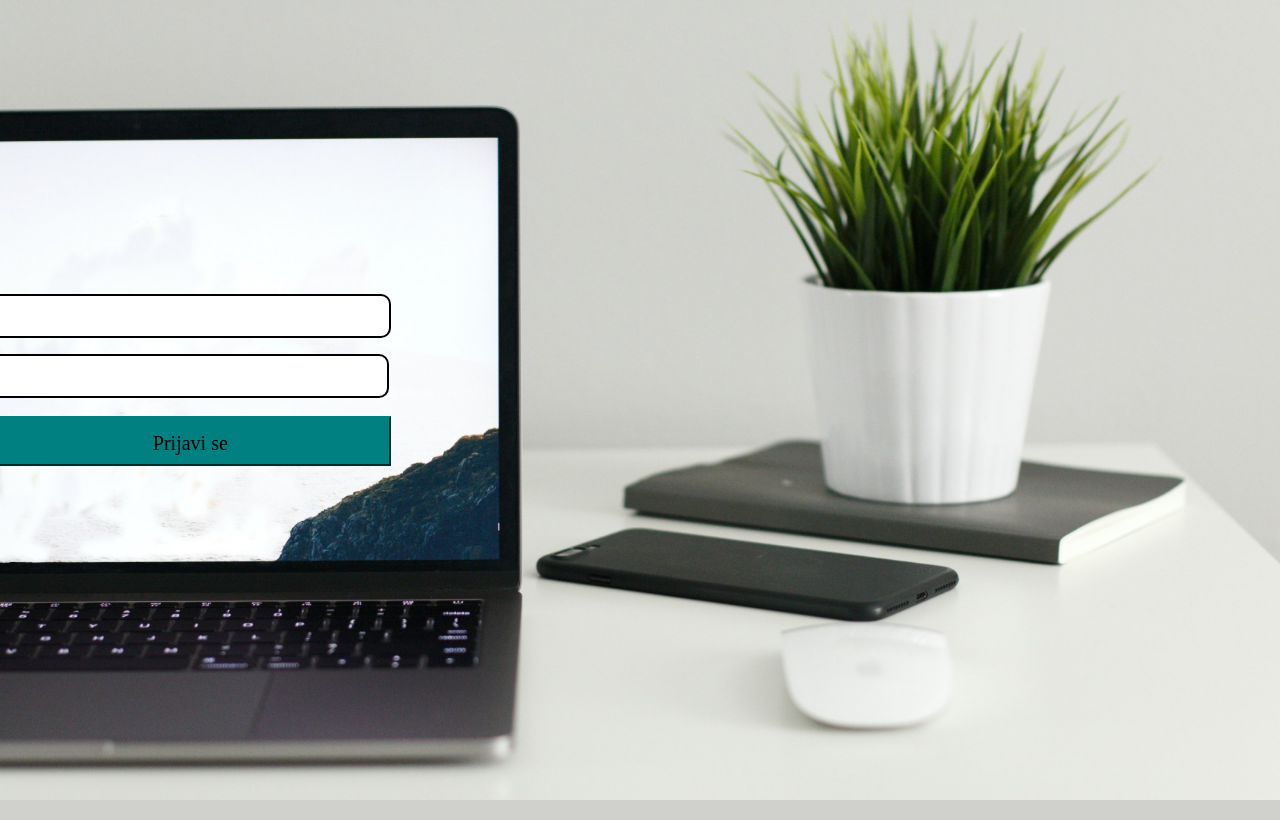
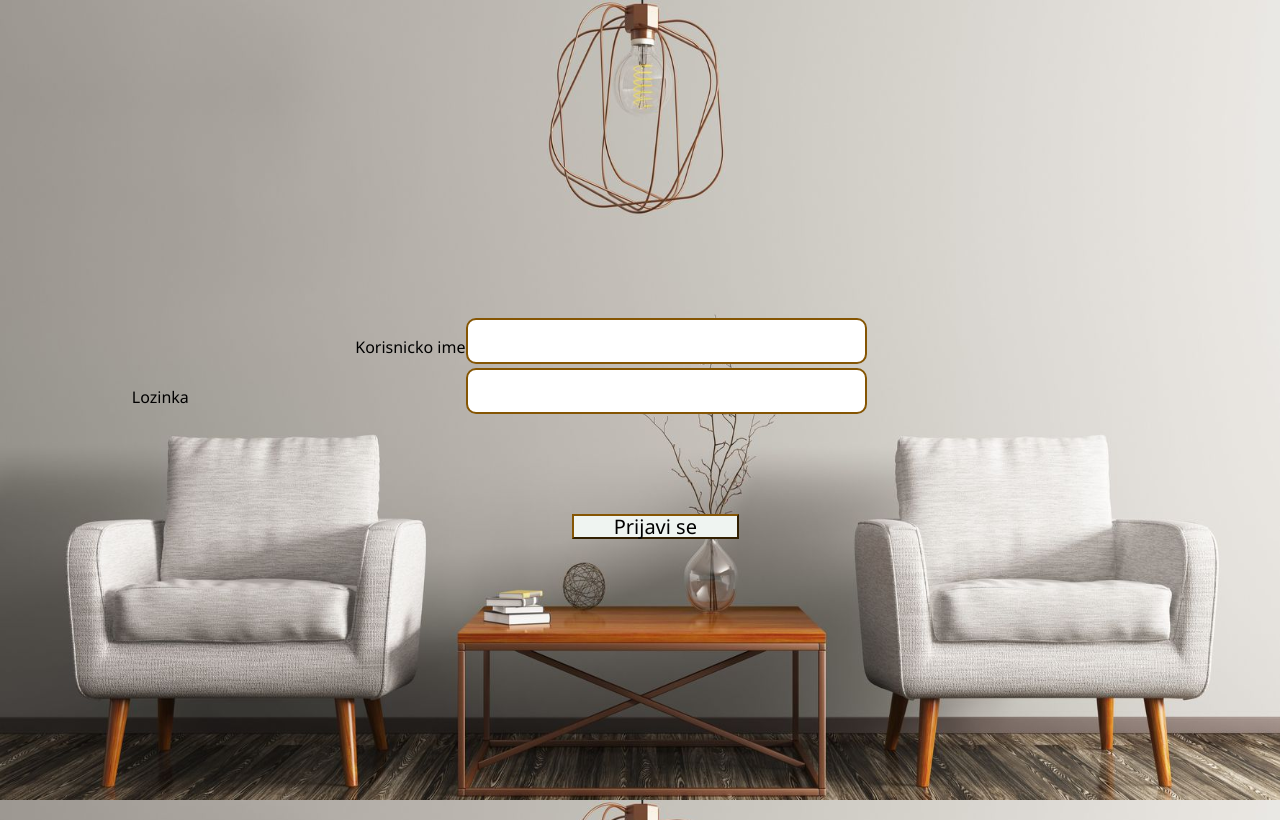
Before and after one commit to at20190073/PHPProjekat, a PHP site: page / in a window 1280 px wide. Run offline with PHP 8.4, Linux system fonts and the light colour scheme.

```diff
--- a/css/style.css
+++ b/css/style.css
@@ -1,10 +1,10 @@
 
 * {
-    font-family: Montserrat;
+    font-family:'Segoe UI', Tahoma, Geneva, Verdana, sans-serif
 }
 
 body{
-    background-image: url("../img/pocetna4.jpeg");
+    background-image: url("../img/pocetna4.jpeg")  ;
      background-size: 100% 100%;
     background-repeat: no-repeat;
     background-attachment: fixed;
@@ -23,11 +23,14 @@ form {
 input[type=text], input[type=password] {
     width: 60%;
     padding: 12px 20px;
-    margin: 8px 0;
-    display: inline-block;
-    border: 2px solid black;
+    margin: 0, 8px;
+    display:grid;
+    border: 2px solid rgb(133, 85, 3);;
     box-sizing: border-box;
     border-radius: 10px;
+    margin-top: -40px;
+    margin-left: 640px;
+
 }
 
 
@@ -61,7 +64,7 @@ img.avatar {
     border-radius: 2px;
     margin: 10px auto 30px;
     max-width: 38%;
-    padding: 50px 70px 70px 71px
+    padding: 100px 70px 70px 71px
 }
 
 .login-form {
@@ -70,36 +73,42 @@ img.avatar {
 }
 
 .login-form .btn.btn-primary {
-    margin-top: 10px;
-    margin-right: -60px;
-    background:teal none repeat scroll 0 0;
-    border-color:teal;
+    margin-top: 100px;
+    margin-right: -600px;
+    margin-left: 390px;
+    background:rgb(239, 244, 241) none repeat scroll 0 0;
+    border-color:rgb(133, 85, 3);
     font-size: 20px;
-    width: 60%;
-    height: 50px;
-    line-height: 50px;
+    width: 25%;
+    height: 25px;
+    line-height: 10px;
     padding: 0;
 
 
 }
 
 .login-form .btn.btn-primary:hover {
-    background: teal none repeat scroll 0 0;
-    border-color: black;
-    color: black;
+    background: rgb(133, 85, 3) none repeat scroll 0 0;
+
+    color: rgb(241, 239, 236);
     font-size: 20px;
-    width: 60%;
+    width: 35%;
     height: 50px;
     line-height: 50px;
     padding: 0;
 }
 
 .username{
-    margin-left: -42px;
+    margin-left: 500px;
+
+
+
 
 }
 
  .password{
-    margin-right: -28px;
+    margin-left: 500px;
+
+
 
 }
```
Also changed, not shown: handler/update.php (+2 -5 lines), home.php (+7 -7 lines), js/main.js (+12 -6 lines), img/pocetna4.jpeg, img/slika.jpg.
